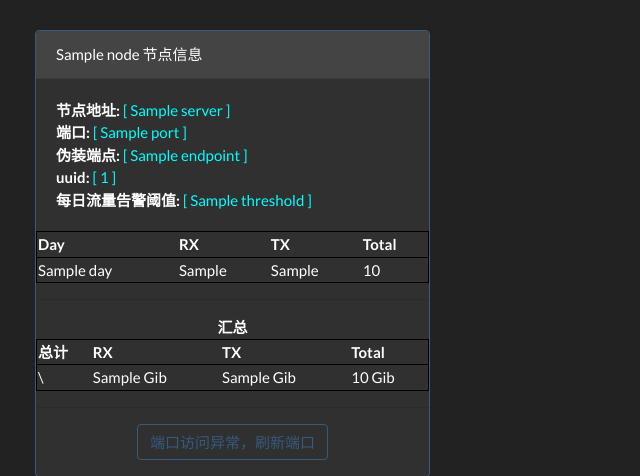
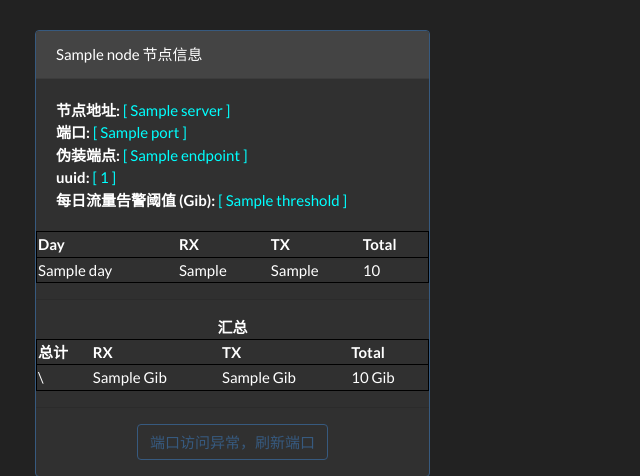
Before and after one commit to ShawnJim/net-jumper, a Flask app: template script/python/backend/templates/index.html in a window 1280 px wide. Shown: the top 476 px of the page, without its empty margins (0-640 px from the left). Run offline with Flask 3, Linux system fonts and the light colour scheme; the template is opened without the code that fills it: most values are stand-ins (such as "Sample title", 1, 10 or a date in 2020); parts of the project's set-up code (start-up, migrations or seed data) failed here and were passed over; some libraries are stand-ins or nearby versions.

Commit message:
update db_manager.py

```diff
--- a/script/python/backend/templates/index.html
+++ b/script/python/backend/templates/index.html
@@ -29,7 +29,7 @@
                         <b>uuid: </b><span style="color: aqua"> [ {{ node['uuid'] }} ] </span>
                     </span>
                     <span style="display: inline;">
-                        <b>每日流量告警阈值: </b><span style="color: aqua"> [ {{ node['threshold'] }} ] </span>
+                        <b>每日流量告警阈值 (Gib): </b><span style="color: aqua"> [ {{ node['threshold'] }} ] </span>
                     </span>
                 </div>
                 <table style="border-collapse: collapse; width: 100%;">
```
